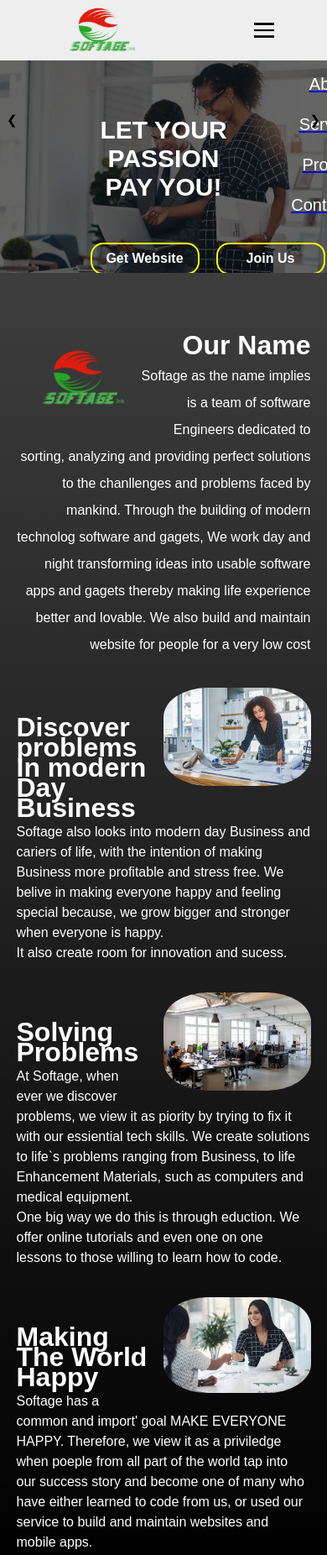
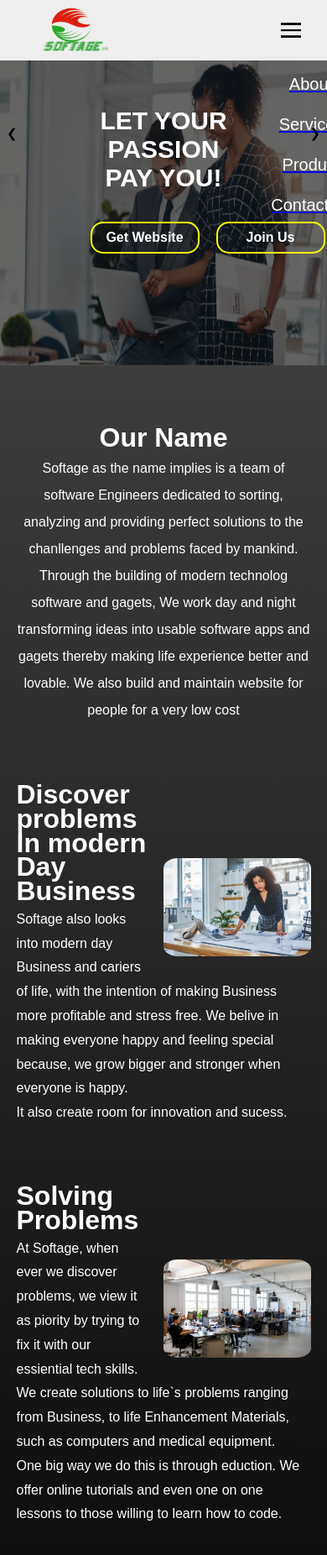
Before and after one commit to Softageglobal/Softageglobal, a React app in the folder frontend/: page / in a window 390 px wide. Shown: the top 1852 px of the page at 84% size. Built offline with nearby package versions, Linux system fonts and the light colour scheme.

Commit message:
still working on mobile

```diff
--- a/frontend/src/component/footer/contact.css
+++ b/frontend/src/component/footer/contact.css
@@ -228,6 +228,11 @@
         padding: 10px;
         width:100%;
     }
+    .col{
+        display: flex;
+        width: 80%;
+        flex: 0 0 80%;
+    }
     .contact-info{
         background-color: rgb(0, 14, 200);
         border-radius: 15px;
@@ -236,6 +241,14 @@
         display: flex;
         flex-direction: column;
         justify-content: space-evenly;
+}
+.form-group{
+    display:flex;
+    width: 80%;
+    justify-content: flex-start;
+    flex-direction:column;
+    flex: 0 1 100%;
+    padding-right: 30px;
 }
     .col{
         display: flex;
--- a/frontend/src/component/header/slider.css
+++ b/frontend/src/component/header/slider.css
@@ -181,7 +181,7 @@
 @media  (max-width: 1200px) {
     .title{
         width: 60%;
-        margin: 25% auto 0%;
+        margin: 14% auto 0%;
         text-align: center;
         color: #fff;
 
@@ -198,7 +198,7 @@
     }
 
     :root{
-        --heights: 40vh;
+        --heights: 65vh;
         --widths: 100%;
     }
     .slider-container {
@@ -227,14 +227,14 @@
     }
     .banner{
         width: 100%;
-        height: 40vh;
+        height: 65vh;
         position: relative;
         overflow: hidden;
 
     }
     .slider{
         width: 100%;
-        height: 40vh;
+        height: 65vh;
         position: absolute;
         padding: 0;
         margin: 0;
@@ -249,14 +249,14 @@
 @media  (max-width: 720px) {
     .title{
         width: 50%;
-        margin: 17% auto 0%;
+        margin-top: 15% auto 0%;
         text-align: center;
         align-items: center;
         color: #fff;
 
     }
     .title h1{
-        margin-bottom: 25%;
+        margin-bottom: 18%;
         font-size: 30px;
     }
     .title h3{
@@ -273,7 +273,7 @@
     }
 
     :root{
-        --heights: 30vh;
+        --heights: 43vh;
         --widths: 100%;
     }
     .slider-container {
@@ -302,14 +302,14 @@
     }
     .banner{
         width: 100%;
-        height: 30vh;
+        height: 43vh;
         position: relative;
         overflow: hidden;
 
     }
     .slider{
         width: 100%;
-        height: 30vh;
+        height: 43vh;
         position: absolute;
         padding: 0;
         margin: 0;
--- a/frontend/src/component/main/About.js
+++ b/frontend/src/component/main/About.js
@@ -11,9 +11,9 @@
 const About = () =>  (
         <div className="content">
         <div className="about">
-        <div className="name">
+        <div className="name" id="ala">
             <img className="image-logo" src ={logo9_14_12718}  alt="softage logo"/>
-               <div className="story">
+               <div className="story" >
                 <h2>Our Name</h2>
                    <p>Softage as the name implies is a team of software
                    Engineers dedicated to sorting, analyzing and providing
--- a/frontend/src/component/main/about.css
+++ b/frontend/src/component/main/about.css
@@ -52,7 +52,7 @@
     margin-top:70px;
     line-height: 1.5rem;
 }
-@media(max-width: 900px){
+@media(max-width: 1200px){
     .name{
         width: 90%;
         text-align:right;
@@ -68,28 +68,35 @@
     .image-logo2{
         height:30%;
         width: 50%;
-        border-radius: 30%;
-        margin: 10em, 2em, 2em, 2em;
+        border-radius: 10%;
+
         float: right;
         text-align: left;
+        margin-top: 10em;
     }
     .story2{
         margin-top:70px;
-        line-height: 1.5rem;
+        line-height: 1.8rem;
         text-align: left;
     }
 }
-@media(max-width: 600px){
+@media(max-width: 720px){
     .name{
         width: 90%;
         text-align:right;
+        line-height: 2em;
+    }
+    #ala{
+        text-align: center;
     }
     .image-logo{
+        display: none;
         margin-left:2%;
         margin-top: 15%;
         width: 40%;
         height:70%;
         border-radius: 50%;
-        float: left;
+        float: left ;
+        text-align: center;
     }
 }
--- a/frontend/src/component/navbar/nav.css
+++ b/frontend/src/component/navbar/nav.css
@@ -43,7 +43,7 @@
         width: 20em;
        flex-direction: column;
        height: 16em;
-       margin-left: 75em;
+       margin-left: 80em;
        margin-top: 23em;
        position: absolute;
        z-index: 1;
@@ -65,20 +65,20 @@
         overflow: hidden;
     }
     .navlink{
-        margin-left: 36em;
+        margin-left: 27em;
         transition: 1s;
     }
 }
-@media (max-width: 600px){
+@media (max-width: 720px){
     ul{
        margin-left: 41em;
        width: 13em;
     }
     .menu-icons{
-        margin-left: 0em;
+        margin-left: 8em;
     }
     .navlink{
-        margin-left: 25em;
+        margin-left: 22em;
         padding: 1em;
         height: 12em;
         margin-top: 17em;
```
Also changed, not shown: frontend/build/asset-manifest.json, frontend/build/index.html, 8 other files.
